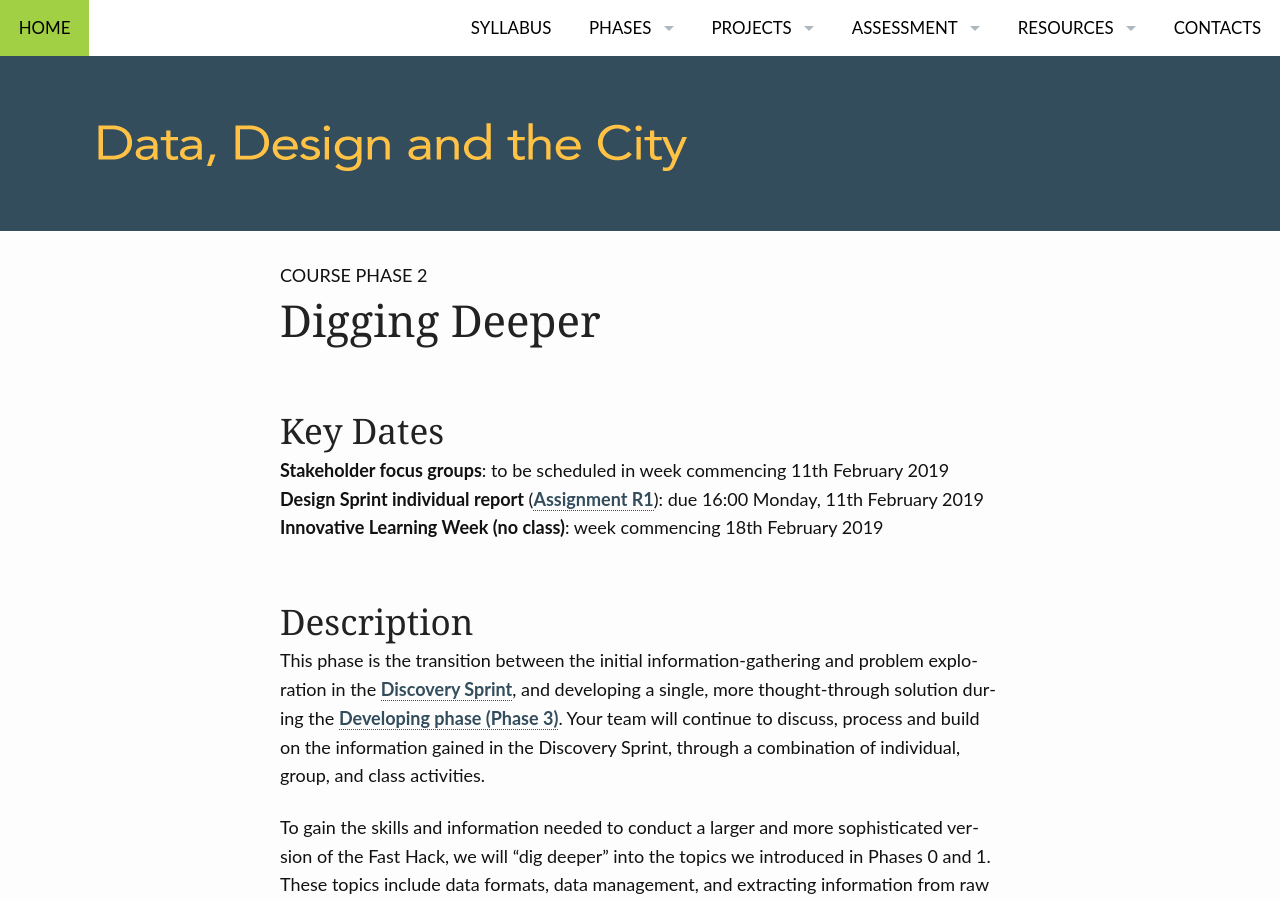
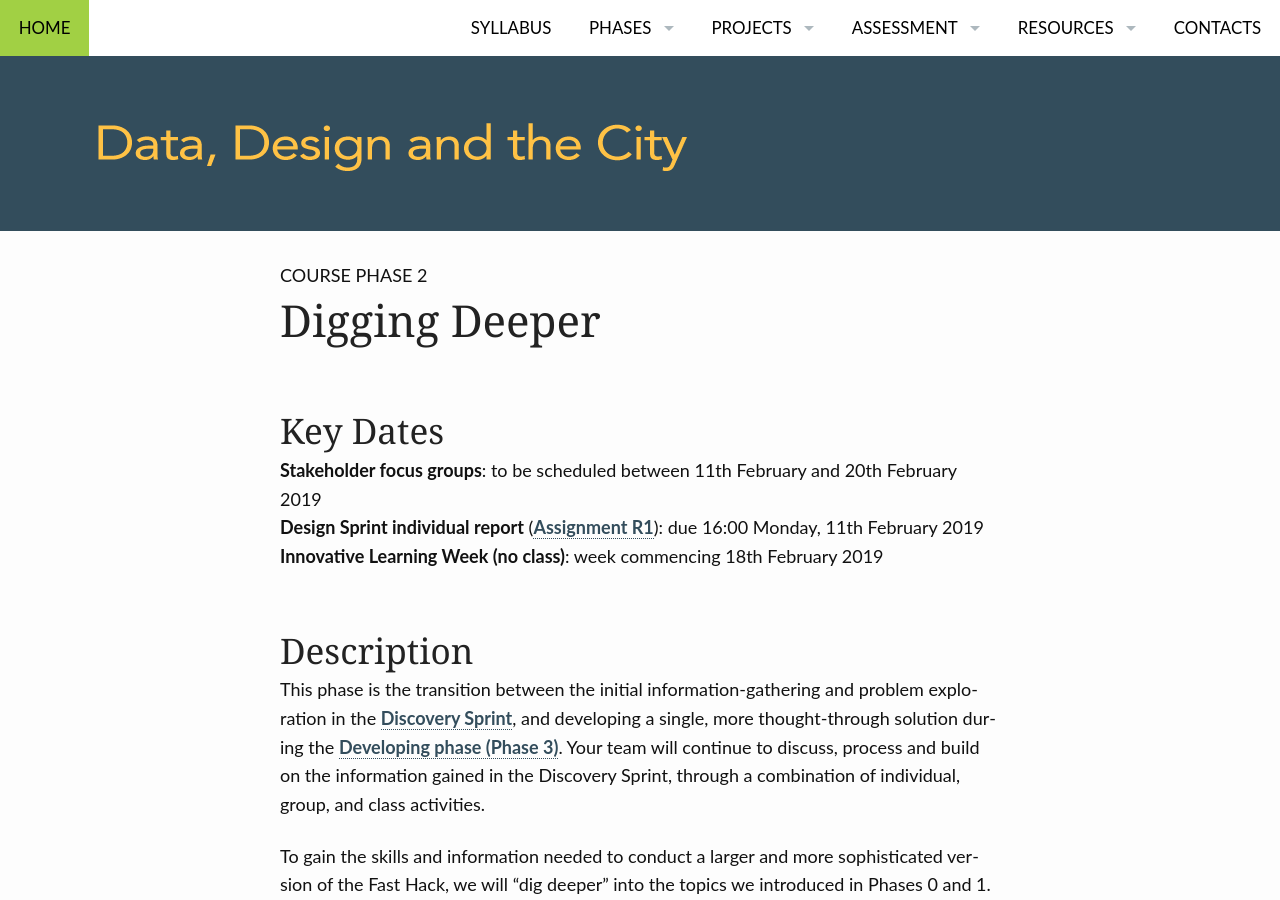
Before and after one commit to edinburghlivinglab/ddc, a Jekyll site: the page built from pages/digging_deeper.md, in a window 1280 px wide and 900 px high. Built offline with Jekyll 4.4.1, drawn with Linux system fonts in a browser that asks for light colours.

Commit message:
Update digging_deeper.md

```diff
--- a/pages/digging_deeper.md
+++ b/pages/digging_deeper.md
@@ -9,7 +9,7 @@ permalink: "/digging_deeper/"
 
 ## Key Dates
 
-**Stakeholder focus groups**: to be scheduled in week commencing 11th February 2019
+**Stakeholder focus groups**: to be scheduled between 11th February and 20th February 2019
 **Design Sprint individual report** ([Assignment R1]({{ site.baseurl }}/assignment_r1/)): due 16:00 Monday, 11th February 2019
 **Innovative Learning Week (no class)**: week commencing 18th February 2019
 
```
